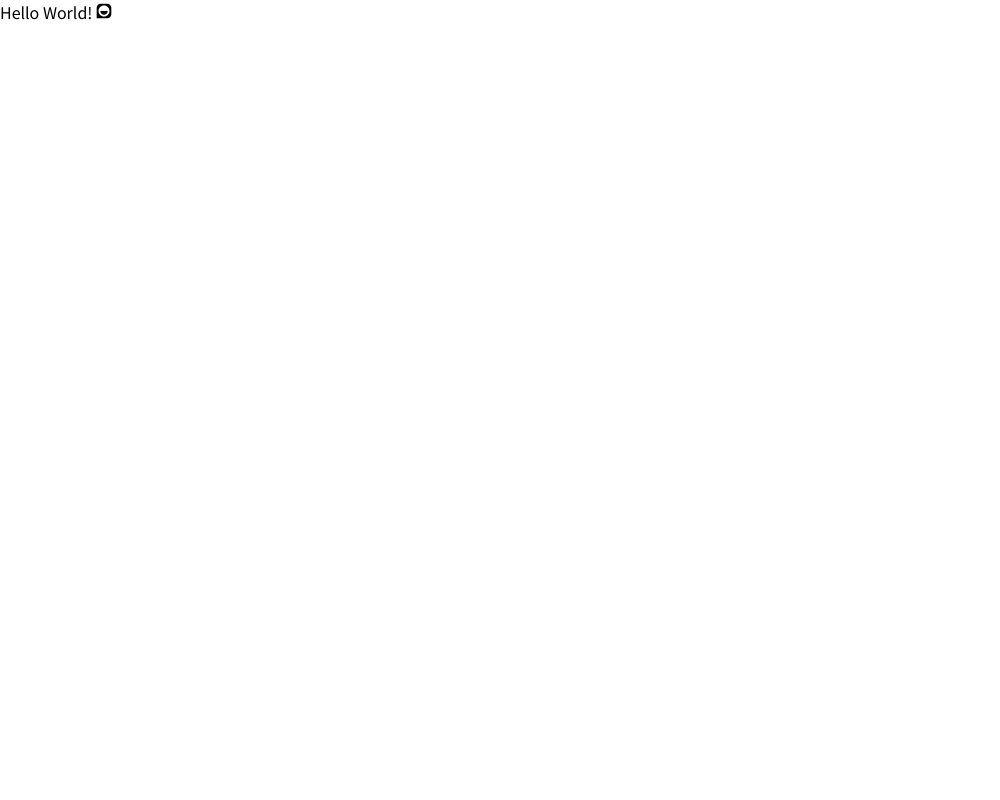
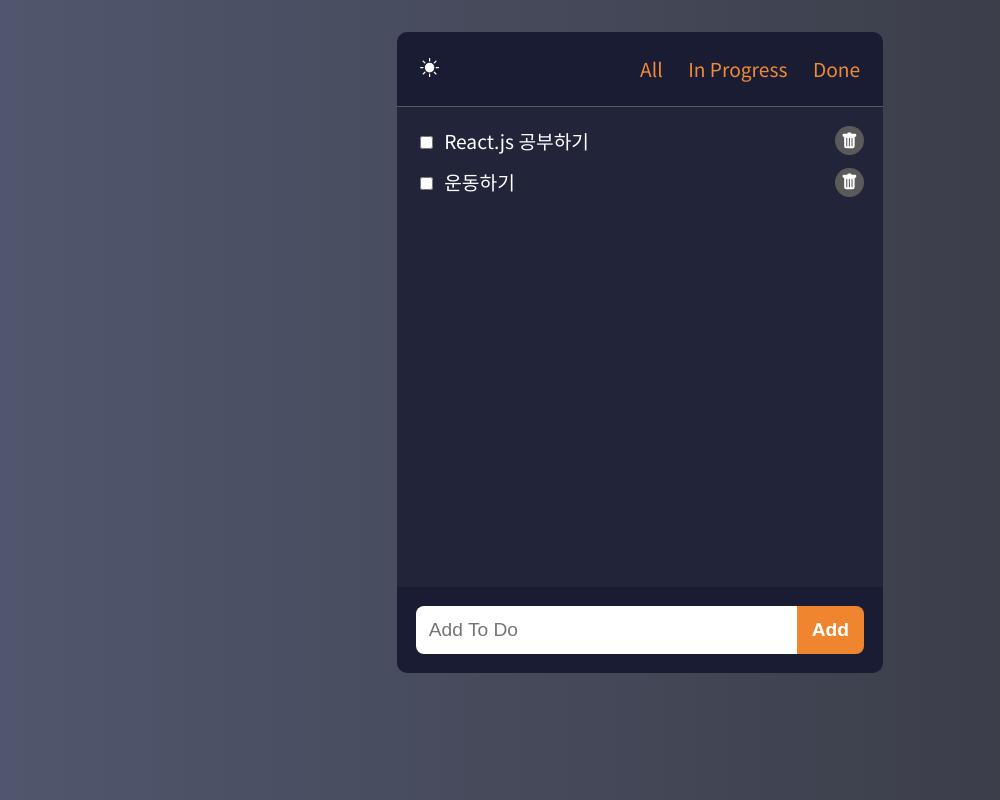
Before and after one commit to hheeseung/dream-coding-to-do-list, a React (Create React App) app: page / in a window 1280 px wide. Shown: the whole page, without its empty margins (0-1000 px from the left). Built offline with nearby package versions, Linux system fonts and the light colour scheme.

Commit message:
style: 마크업, 스타일 추가

```diff
--- a/src/App.js
+++ b/src/App.js
@@ -1,9 +1,47 @@
-import { CgHello } from "react-icons/cg";
+import { BsFillSunFill, BsFillTrashFill } from "react-icons/bs";
+import styles from "./App.module.css";
 
 function App() {
   return (
-    <div>
-      Hello World! <CgHello />
+    <div className={styles.wrapper}>
+      <div className={styles.todolist}>
+        <nav className={styles.navbar}>
+          <div className={styles.theme}>
+            <BsFillSunFill />
+          </div>
+          <div className={styles.category}>
+            <span className={styles.details}>All</span>
+            <span className={styles.details}>In Progress</span>
+            <span className={styles.details}>Done</span>
+          </div>
+        </nav>
+        <main className={styles.todos}>
+          <ul className={styles.todo}>
+            <li className={styles.todoDetail}>
+              <div className={styles.todoTitle}>
+                <input type="checkbox" />
+                <span>React.js 공부하기</span>
+              </div>
+              <button className={styles.todoDelete}>
+                <BsFillTrashFill />
+              </button>
+            </li>
+            <li className={styles.todoDetail}>
+              <div className={styles.todoTitle}>
+                <input type="checkbox" />
+                <span>운동하기</span>
+              </div>
+              <button className={styles.todoDelete}>
+                <BsFillTrashFill />
+              </button>
+            </li>
+          </ul>
+        </main>
+        <form className={styles.form}>
+          <input type="text" placeholder="Add To Do" className={styles.input} />
+          <button className={styles.addBtn}>Add</button>
+        </form>
+      </div>
     </div>
   );
 }
--- /dev/null
+++ b/src/App.module.css
@@ -0,0 +1,131 @@
+.wrapper {
+  width: 100%;
+  height: 100vh;
+  background: rgb(80, 86, 109);
+  background: linear-gradient(
+    90deg,
+    rgba(80, 86, 109, 1) 0%,
+    rgba(54, 56, 64, 1) 100%
+  );
+  padding: 2em;
+}
+
+.todolist {
+  width: 40%;
+  margin: 0 auto;
+}
+
+/* Navbar */
+.navbar {
+  display: flex;
+  justify-content: space-between;
+  align-items: center;
+  background-color: rgb(26, 28, 52);
+  padding: 1.2em;
+  font-size: larger;
+  border-bottom: 1px solid #5a5a5a;
+  border-top-left-radius: 10px;
+  border-top-right-radius: 10px;
+}
+
+.theme {
+  color: rgb(255, 255, 255);
+  cursor: pointer;
+}
+
+.category {
+  display: flex;
+  justify-content: space-evenly;
+  color: rgb(237, 139, 56);
+}
+
+.details {
+  margin-left: 1.6rem;
+  cursor: pointer;
+}
+
+/* ToDos */
+.todos {
+  height: 60vh;
+  background-color: rgb(34, 36, 58);
+  color: rgb(255, 255, 255);
+  padding: 1.2em;
+  overflow-y: scroll;
+}
+
+.todos::-webkit-scrollbar {
+  width: 8px; /* 스크롤바의 너비 */
+}
+
+.todos::-webkit-scrollbar-thumb {
+  height: 30%;
+  background: rgb(80, 86, 109);
+  border-radius: 10px;
+}
+
+.todos::-webkit-scrollbar-track {
+  background: rgba(33, 122, 244, 0.1);
+}
+
+.todo {
+  list-style: none;
+  font-size: larger;
+}
+
+.todoDetail {
+  display: flex;
+  justify-content: space-between;
+  align-items: center;
+  margin-bottom: 0.8rem;
+}
+
+.todoTitle input {
+  margin-right: 0.7rem;
+}
+
+.todoDelete {
+  width: 1.8rem;
+  height: 1.8rem;
+  display: flex;
+  justify-content: center;
+  align-items: center;
+  background-color: #5a5a5a;
+  color: rgb(255, 255, 255);
+  border-radius: 50%;
+  font-size: large;
+  outline: none;
+  border: none;
+  cursor: pointer;
+}
+
+/* Form */
+.form {
+  background-color: rgb(26, 28, 52);
+  padding: 1.2em;
+  border-bottom-left-radius: 10px;
+  border-bottom-right-radius: 10px;
+}
+
+.input {
+  width: 85%;
+  padding: 0.8rem;
+  font-size: larger;
+  outline: none;
+  border: none;
+  border-top-left-radius: 8px;
+  border-bottom-left-radius: 8px;
+}
+
+.addBtn {
+  width: 15%;
+  padding: 0.8rem;
+  font-size: larger;
+  font-weight: 700;
+  outline: none;
+  border: none;
+  border-top-right-radius: 8px;
+  border-bottom-right-radius: 8px;
+  background-color: rgb(239, 133, 46);
+  color: rgb(255, 255, 255);
+  cursor: pointer;
+}
--- a/src/index.css
+++ b/src/index.css
@@ -13,7 +13,7 @@ body {
   -moz-osx-font-smoothing: grayscale;
 }
 
-code {
-  font-family: source-code-pro, Menlo, Monaco, Consolas, "Courier New",
-    monospace;
+ul {
+  padding: 0;
+  margin: 0;
 }
```
